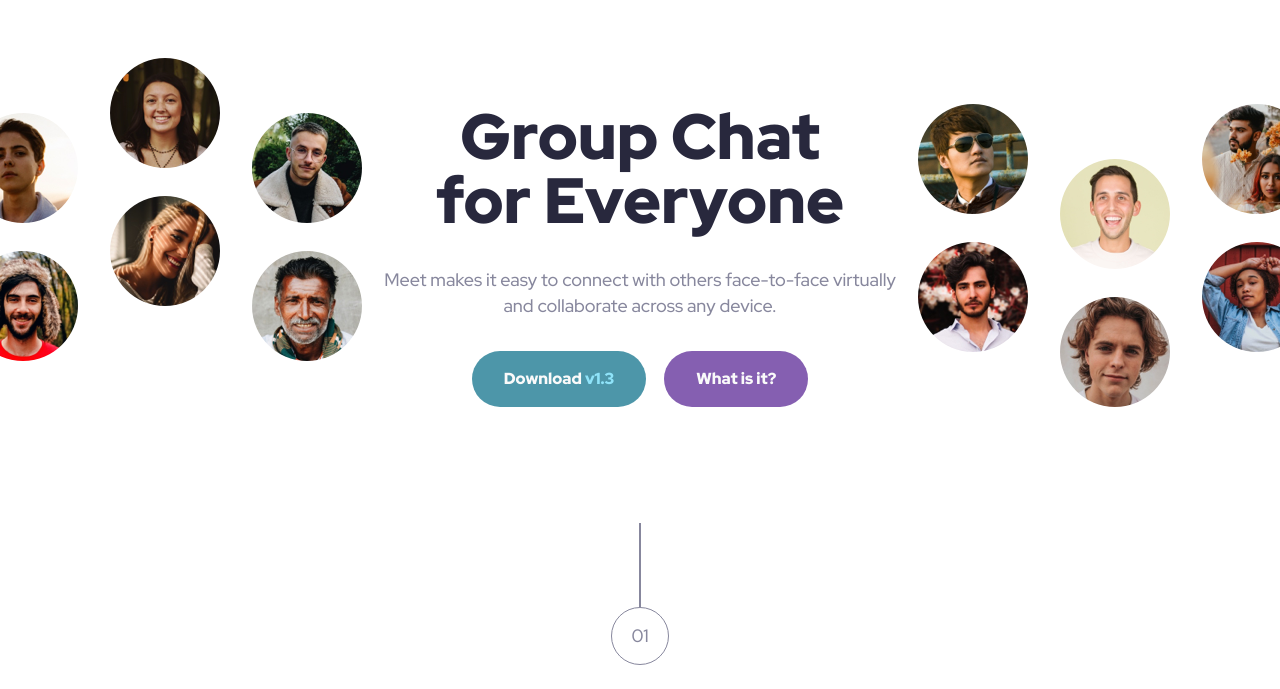
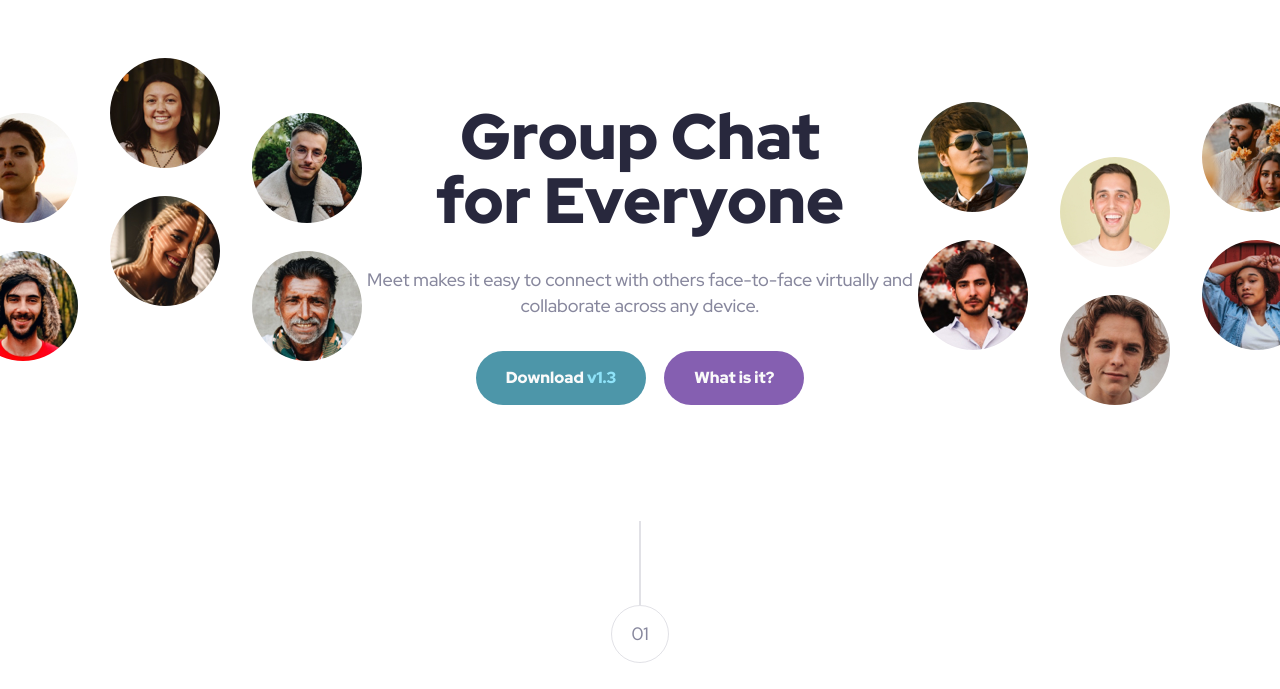
Before and after one commit to mcancetin/meet-landing-page, a website built with Vite: page index.html in a window 1280 px wide. Shown: the part 111-800 px from the top of the page. Built offline with nearby package versions, Linux system fonts and the light colour scheme.

Commit message:
style: Adjust button and stepper styles
- Update button padding to 1.5rem 3rem for a slightly smaller size
- Change stepper border color to a lighter shade of gray

```diff
--- a/scss/components/_button.scss
+++ b/scss/components/_button.scss
@@ -3,7 +3,7 @@
   text-decoration: none;
   border: none;
   border-radius: 100vh;
-  padding: 1.6rem 3.2rem;
+  padding: 1.5rem 3rem;
   font-weight: $fw-bold;
   font-size: $fs-300;
   cursor: pointer;
--- a/scss/components/_stepper.scss
+++ b/scss/components/_stepper.scss
@@ -1,3 +1,5 @@
+$color-gray-thin: rgba($clr-gray, 0.25);
+
 .stepper {
   text-align: center;
   position: relative;
@@ -9,13 +11,13 @@
     left: 50%;
     transform: translate(-50%);
     height: 84px;
-    border: 0.5px solid $clr-gray;
+    border: 0.5px solid $color-gray-thin;
   }
 
   &__count {
     display: inline-block;
     border-radius: 100vh;
-    border: 1px solid $clr-gray;
+    border: 1px solid $color-gray-thin;
     padding: 1.5rem 1.9rem;
   }
 }
--- a/scss/pages/_home.scss
+++ b/scss/pages/_home.scss
@@ -15,7 +15,7 @@
   margin-bottom: 20rem;
 
   &__content {
-    max-width: 80ch;
+    max-width: 85ch;
     margin: 0 auto;
     text-align: center;
 
```
